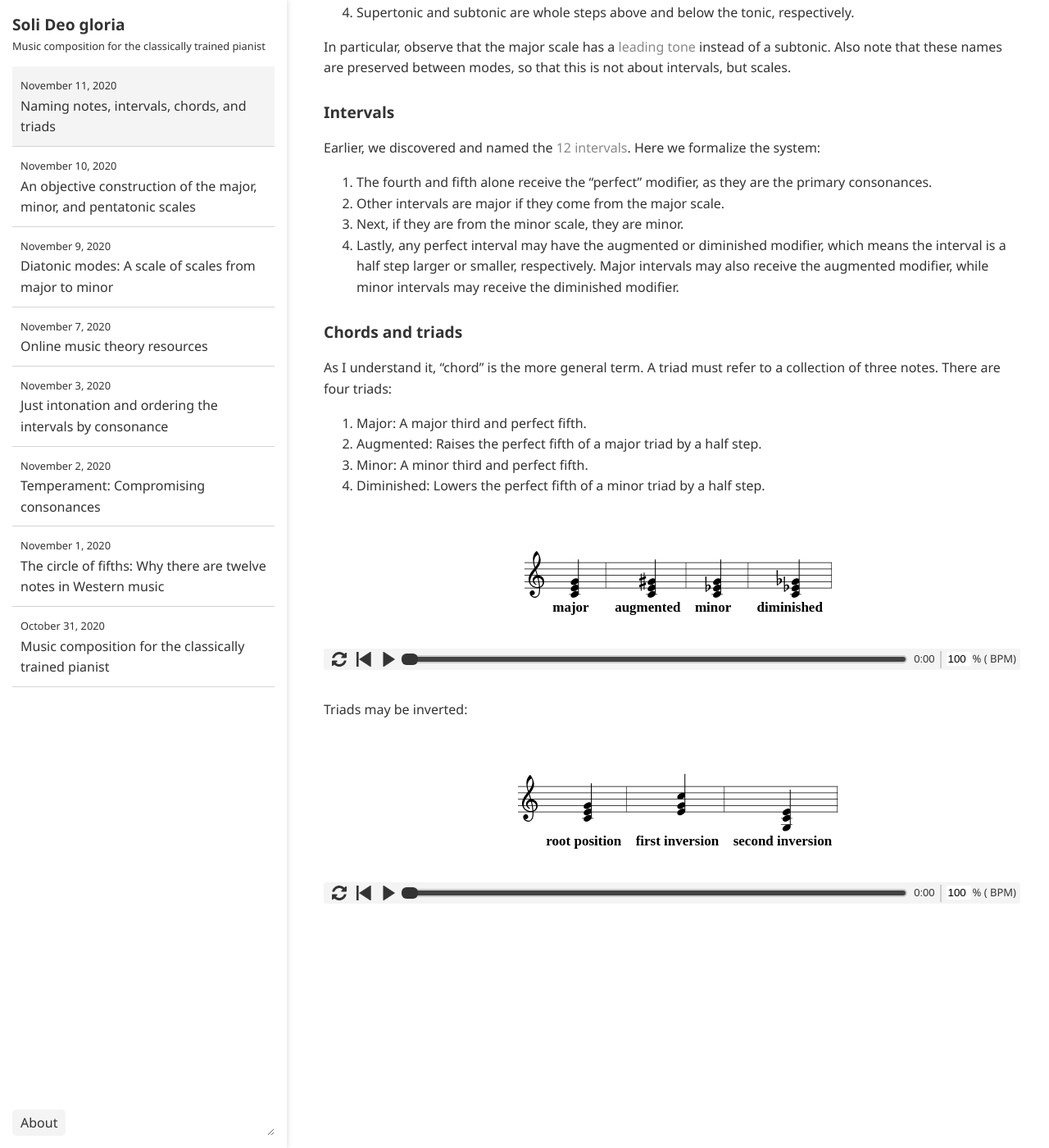
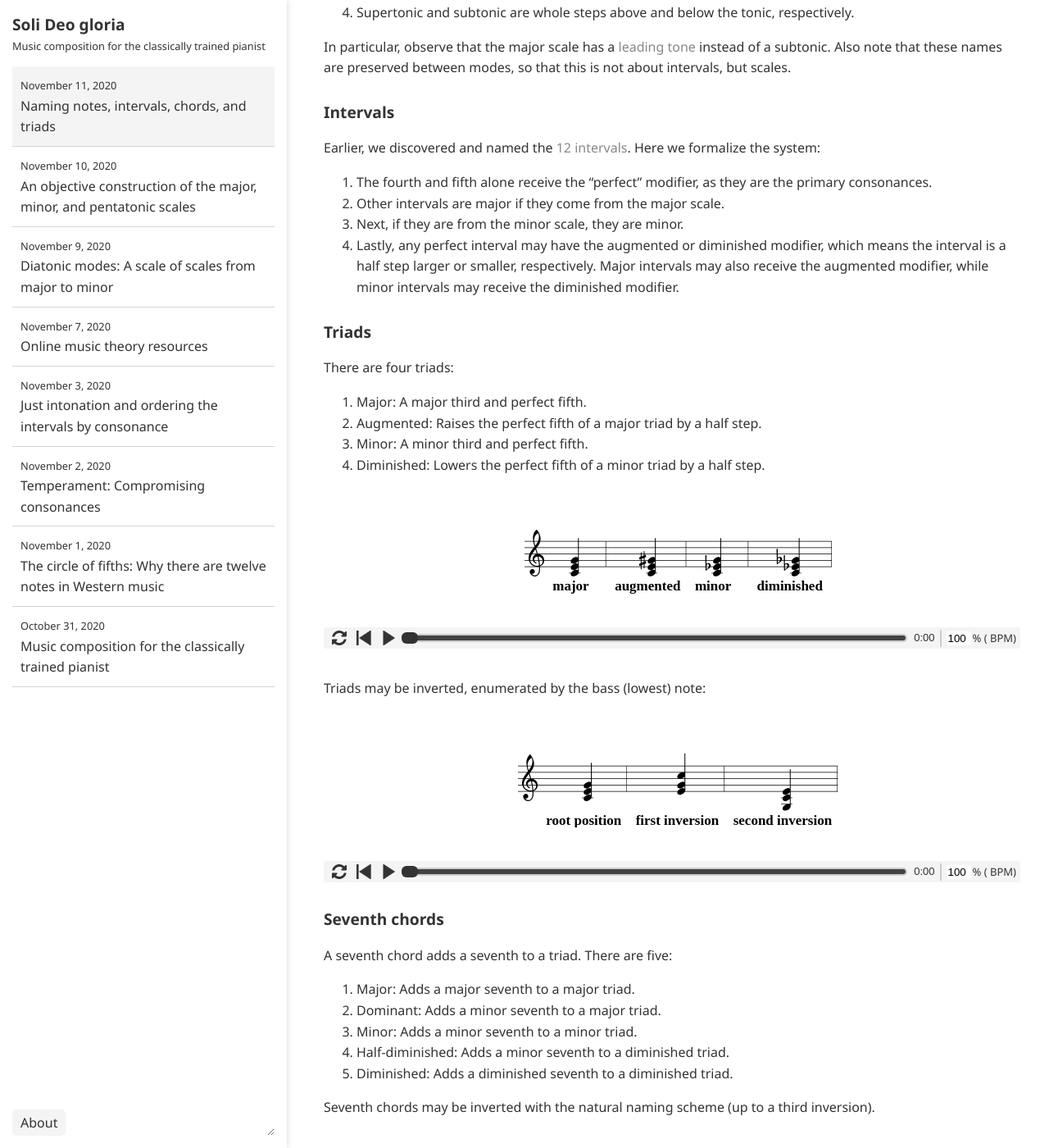
Before and after one commit to ansyblenetwork/sdg, a Jekyll site: the page built from _posts/2020-11-11-naming-notes-intervals.md, in a window 1280 px wide and 1400 px high, scrolled down 811 px. Shown: the whole window at 82% size. Built offline with Jekyll 4.4.1, drawn with Linux system fonts in a browser that asks for light colours.

Commit message:
Update 2020-11-11-naming-notes-intervals.md

```diff
--- a/_posts/2020-11-11-naming-notes-intervals.md
+++ b/_posts/2020-11-11-naming-notes-intervals.md
@@ -53,9 +53,9 @@ Earlier, we discovered and named the [12 intervals]({{ "" | relative_url }}{% po
 3. Next, if they are from the minor scale, they are minor.
 4. Lastly, any perfect interval may have the augmented or diminished modifier, which means the interval is a half step larger or smaller, respectively. Major intervals may also receive the augmented modifier, while minor intervals may receive the diminished modifier.
 
-### Chords and triads
+### Triads
 
-As I understand it, "chord" is the more general term. A triad must refer to a collection of three notes. There are four triads:
+There are four triads:
 
 1. Major: A major third and perfect fifth.
 2. Augmented: Raises the perfect fifth of a major triad by a half step.
@@ -74,7 +74,7 @@ w: major augmented minor diminished~
 `);
 </script>
 
-Triads may be inverted:
+Triads may be inverted, enumerated by the bass (lowest) note:
 <div id="scale4"></div>
 <script>
 makeInteractive("scale4", `
@@ -86,3 +86,15 @@ Q:1/4=60
 w: root~position first~inversion second~inversion
 `);
 </script>
+
+### Seventh chords
+
+A seventh chord adds a seventh to a triad. There are five:
+
+1. Major: Adds a major seventh to a major triad.
+2. Dominant: Adds a minor seventh to a major triad.
+3. Minor: Adds a minor seventh to a minor triad.
+4. Half-diminished: Adds a minor seventh to a diminished triad.
+5. Diminished: Adds a diminished seventh to a diminished triad.
+
+Seventh chords may be inverted with the natural naming scheme (up to a third inversion).
```
